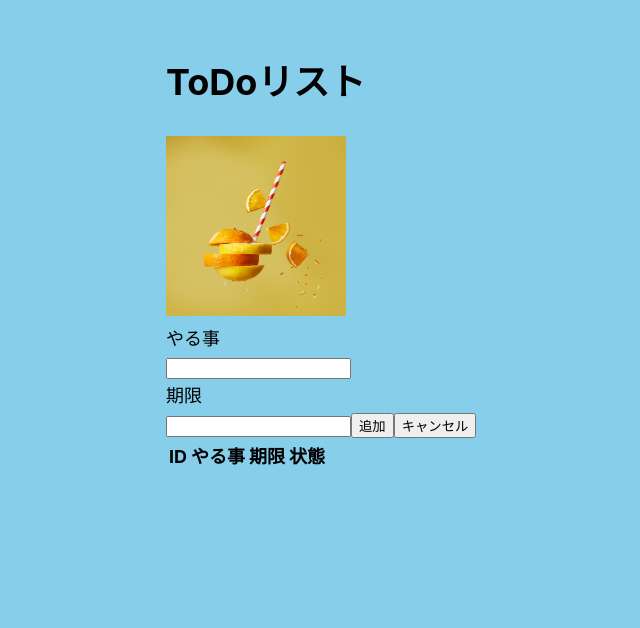
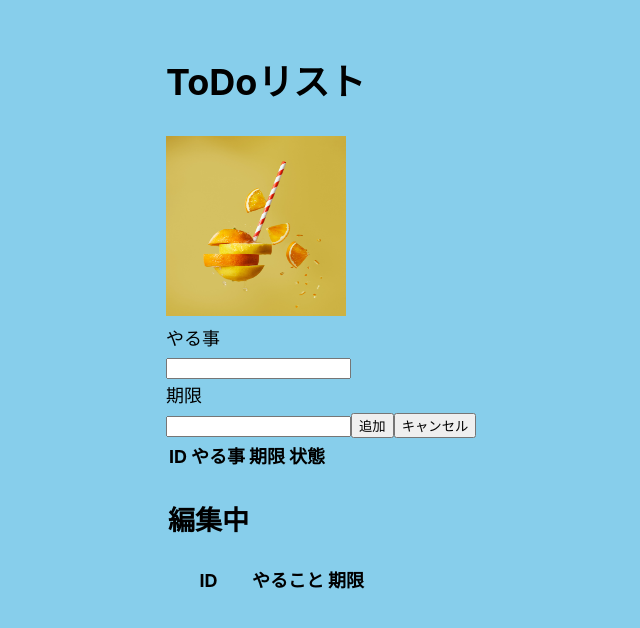
Before and after one commit to ryo0705s/next.js-todo, a Next.js app: page / in a window 1280 px wide. Shown: the top 628 px of the page, without its empty margins (168-808 px from the left). Built offline with nearby package versions, Linux system fonts and the light colour scheme.

Commit message:
編集機能リファクタリング開始

```diff
--- a/pages/index.js
+++ b/pages/index.js
@@ -13,9 +13,7 @@ function Home () {
   // const router = useRouter();
   const [valueTodo, setValueTodo] = useState('')
   const [valueLimit, setValueLimit] = useState('')
-  // const [valueState, setValueState] = useState('')
   const [states, setStates] = useState([])
-  // const todos = [valueTodo, valueLimit, valueState]
   const addTodo= text => {
     const newTodo = [...states, {text, complete: false, edit: false}]
     setStates(newTodo)
@@ -23,7 +21,6 @@ function Home () {
   const handleSubmit = e => {
     e.preventDefault()
     addTodo([valueTodo, valueLimit])
-    // console.log(handleSubmit)
   }
   const deleteStates = index => {
     const newTodo = [...states]
@@ -34,26 +31,30 @@ function Home () {
     const newTodo = [...states]
     newTodo[index].complete = !newTodo[index].complete
     setStates(newTodo)
-    // console.log({changeStates})
   }
   const cancelStates = () => {
     setValueTodo('')
     setValueLimit('')
   }
-  const editStates = index => {
-    // router.push({
-    //   pathname:"/edit",
-    //   query: {state :state}
-    // });
+  // const editStates = index => {
+  //   // router.push({
+  //   //   pathname:"/edit",
+  //   //   query: {state :state}
+  //   // });
+  //   const newTodo = [...states]
+  //   newTodo[index].edit = !newTodo[index].edit
+  //   setStates(newTodo)
+  // }
+  const editStates = () => {
+   const newTodo = [...states]
+   setStates(newTodo)
+  }
+  const updateValues = e => {
     const newTodo = [...states]
-    newTodo[index].edit = !newTodo[index].edit
+    newTodo[0] = {text: e.target.value, complete: false, edit: false}
     setStates(newTodo)
-    // console.log({editStates})
   }
-  const updateStates = e => {
-    // // state.value
-    // <div>{e.target.value}</div>
-    console.log(e.target.value)
+  const updateLimits = e => {
     const newTodo = [...states]
     newTodo[0] = {text: e.target.value, complete: false, edit: false}
     setStates(newTodo)
@@ -63,11 +64,8 @@ function Home () {
     <Layout>
     <Head>
       <title>todoアプリ</title>
-      {/* <div>{test}</div>
-      <div>{teston}</div> */}
     </Head>
     <h1>ToDoリスト</h1>
-    {/* <div>{state.text[1]}</div> */}
     <Image
       src='/images/profile.jpg'
       height={180}
@@ -78,8 +76,6 @@ function Home () {
     <input value={valueTodo} onChange={e => setValueTodo(e.target.value)}/>
     <div>期限</div>
     <input value={valueLimit} onChange={e => setValueLimit(e.target.value)}/>
-    {/* <div>状態</div>
-    <input value={valueState} onChange={e => setValueState(e.target.value)}/> */}
     <button value={addTodo} onClick={handleSubmit}>追加</button>
     <button onClick={cancelStates}>キャンセル</button>
     <table>
@@ -95,30 +91,23 @@ function Home () {
         {states && states.map((state, index) => (
           <tr key={index}>
             <td>{index + 1}</td>
-            <td>{state.text[0]}</td>
             <td>
-              {/* {state.onClick={editStates} ? <input value={state.text[0]} /> : {state.text[0]}} */}
-              {/* {1 == 1 ? <input value={state.text[0]} /> : state.text[0]} */}
-              {/* {state.edit ? <input value={state.text[1]} onChange={ e => setStates(e.target.value)}/> : state.text[1]} */}
-              {state.edit ? <input type='text' value={state.text[1]} onChange={updateStates}/> : state.text[1]}
-              {/* if (state={editStates}) = {
-                return <input value={state.text[0]} />
-              } else {
-                retrun state.text[0]
-              }
-            */}
+              {/* {state.edit ? <input type='text' value={state.text[0]} onChange={updateValues}/> : state.text[0]} */}
+              {state.text[0]}
             </td>
-            {/* <td>{state.text[1]}</td> */}
             <td>
-              {/* <button onClick={changeStates}> */}
-              {/* <button onClick={ index => changeStates}> */}
+              {/* {state.edit ? <input type='text' value={state.text[1]} onChange={updateLimits}/> : state.text[1]} */}
+              {state.text[1]}
+            </td>
+            <td>
               <button onClick={() => changeStates(index)}>
                 {state.complete ? '完了' : '未完了'}
               </button>
             </td>
             <td>
               {/* <Link href="/edit"> */}
-                <button onClick={() => editStates(index)}>編集</button>
+                {/* <button onClick={() => editStates(index)}>編集</button>   */}
+                <button onClick={editStates}>編集</button>
                 {/* <button>編集</button>   */}
               {/* </Link> */}
             </td>
@@ -129,6 +118,24 @@ function Home () {
         ))}
       </tbody>
     </table>
+    <table>
+      <thead>
+          <h2>編集中</h2>
+          <tr>
+          <th>ID</th>
+          <th>やること</th>
+          <th>期限</th>
+        </tr>
+      </thead>
+      <tbody>
+        {states && states.map((state, index) =>{
+        <tr key={index}>
+          <td><input type='text' value={state.text[0]}/></td>
+          <td><input type='text' value={state.text[1]}/></td>
+        </tr>
+        })}
+      </tbody>
+    </table>
     </Layout>
     </>
   )
```
